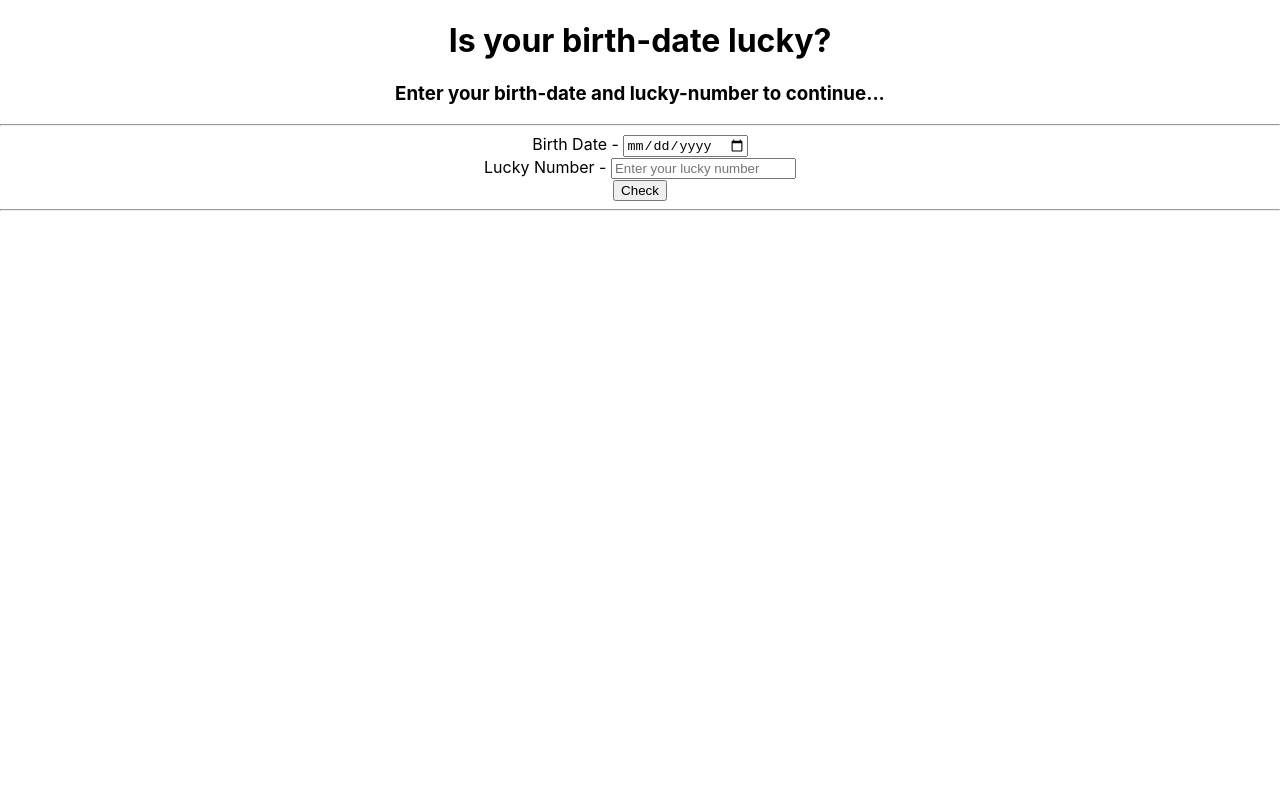
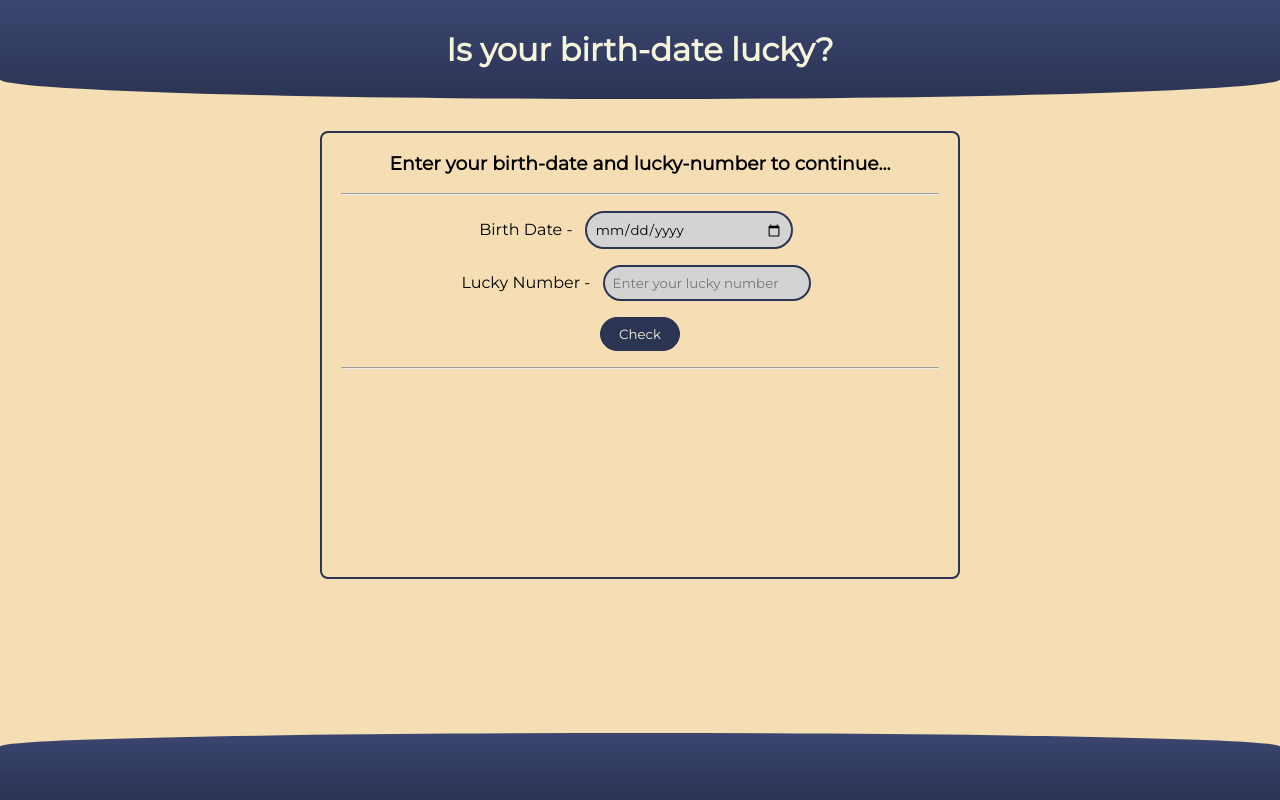
Before and after one commit to rkreddy99/lucky-birthday, a React (Create React App) app: page / in a window 1280 px wide. Built offline with nearby package versions, Linux system fonts and the light colour scheme; the HTML template or start-up script is replaced by a standard one.

Commit message:
style: add styling to the html

```diff
--- a/src/App.css
+++ b/src/App.css
@@ -1,38 +1,139 @@
+@import url('https://fonts.googleapis.com/css2?family=Montserrat&display=swap');
+
+:root {
+  --primary-color: #2c3454;
+  --secondary-color: beige;
+}
+
+* {
+  box-sizing: border-box;
+}
+
+body {
+  background-color: wheat;
+  font-family: 'Montserrat', sans-serif;
+}
+
 .App {
   text-align: center;
 }
 
-.App-logo {
-  height: 40vmin;
-  pointer-events: none;
+header {
+  background-image: linear-gradient(#3b4670, #2c3454);
+  border-bottom-left-radius: 50% 20%;
+  border-bottom-right-radius: 50% 20%;
 }
 
-@media (prefers-reduced-motion: no-preference) {
-  .App-logo {
-    animation: App-logo-spin infinite 20s linear;
-  }
+header h1 {
+  margin: 0;
+  padding: 30px 0;
+  text-align: center;
+  color: var(--secondary-color);
 }
 
-.App-header {
-  background-color: #282c34;
-  min-height: 100vh;
+.section {
   display: flex;
+  justify-content: center;
+  align-items: center;
   flex-direction: column;
-  align-items: center;
-  justify-content: center;
-  font-size: calc(10px + 2vmin);
-  color: white;
 }
 
-.App-link {
-  color: #61dafb;
+.content {
+  min-width: 50vw;
+  max-width: 80vw;
+  /* min-width: 30rem; */
+  border: 2px double var(--primary-color);
+  border-radius: 8px;
+  min-height: 28rem;
+  margin-top: 2rem;
+  padding-left: 1.2rem;
+  padding-right: 1.2rem;
+  padding-bottom: 1rem;
+  margin-bottom: 1.5rem;
 }
 
-@keyframes App-logo-spin {
-  from {
-    transform: rotate(0deg);
-  }
-  to {
-    transform: rotate(360deg);
-  }
+.content h1 {
+  margin: 0;
+  padding: 0;
 }
+
+hr {
+  background-color: #000413;
+}
+
+form p {
+  font-weight: 600;
+  color: var(--primary-color);
+  margin: 0;
+}
+
+input {
+  border: 2px double var(--primary-color);
+  border-radius: 25px;
+  width: 13rem;
+  background-color: lightgray;
+  margin: 0.5rem;
+  padding: 0.5rem;
+  font-family: inherit;
+  max-width: 95%;
+}
+
+input:focus {
+  outline: none;
+}
+
+button {
+  border: 1px solid var(--primary-color);
+  margin-top: 0.5rem;
+  margin-bottom: 0.5rem;
+  background-color: var(--primary-color);
+  color: var(--secondary-color);
+  border-radius: 25px;
+  padding: 0.5rem;
+  width: 5rem;
+  cursor: pointer;
+  font-family: inherit;
+  max-width: 95%;
+}
+
+img {
+  height: 150px;
+}
+
+.output {
+  display: flex;
+  justify-content: center;
+  align-items: center;
+  flex-direction: row;
+}
+
+footer {
+  position: fixed;
+  bottom: 0;
+  width: 100vw;
+  color: var(--secondary-color);
+  background-image: linear-gradient(#3b4670, #2c3454);
+  border-top-left-radius: 50% 20%;
+  border-top-right-radius: 50% 20%;
+  padding: 1.2rem;
+  display: flex;
+  flex-direction: row;
+  justify-content: space-evenly;
+  align-items: center;
+}
+
+footer div {
+  display: flex;
+  flex-direction: row;
+  justify-content: space-around;
+  align-items: center;
+  max-width: 30rem;
+  min-width: 40%;
+}
+
+.footerLink a {
+  text-decoration: none;
+  font-size: 1.5rem;
+  color: var(--secondary-color);
+  padding: 0.5rem;
+}
```
